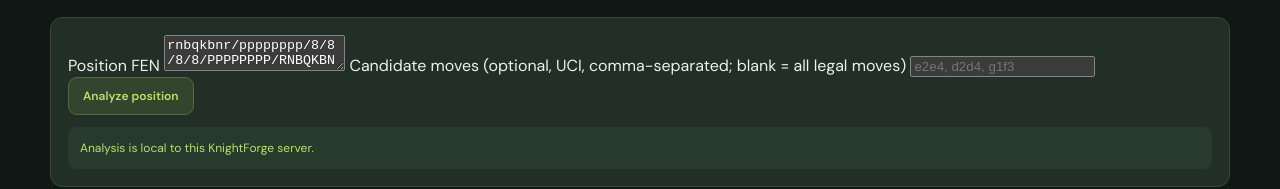
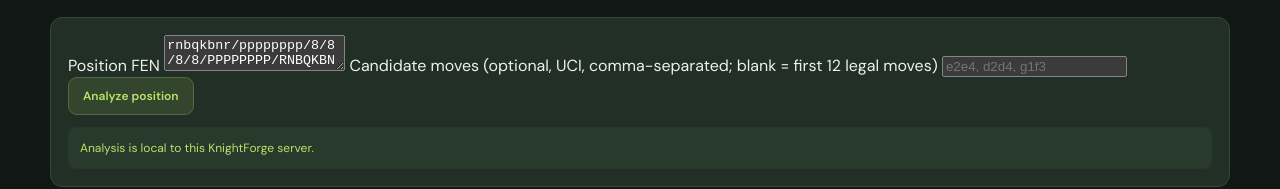
Before and after one commit to g82202773-coder/knightforge-chess, a plain HTML site: page web/index.html in a window 1280 px wide. Shown: the part 3969-4158 px from the top of the page. Drawn offline with nearby package versions, Linux system fonts and the light colour scheme; files that its build step writes are made by us from their sources; no server answers; files whose address does not match are found by name.

Commit message:
Clarify default candidate analysis scope

```diff
--- a/web/index.html
+++ b/web/index.html
@@ -139,7 +139,7 @@
   <div class="strategy-lesson-card">
     <label for="analysis-fen">Position FEN</label>
     <textarea id="analysis-fen" rows="2" spellcheck="false">rnbqkbnr/pppppppp/8/8/8/8/PPPPPPPP/RNBQKBNR w KQkq - 0 1</textarea>
-    <label for="analysis-candidates">Candidate moves (optional, UCI, comma-separated; blank = all legal moves)</label>
+    <label for="analysis-candidates">Candidate moves (optional, UCI, comma-separated; blank = first 12 legal moves)</label>
     <input id="analysis-candidates" type="text" placeholder="e2e4, d2d4, g1f3">
     <button id="analysis-run" class="button hint-button">Analyze position</button>
     <div id="analysis-feedback" class="feedback" aria-live="polite">Analysis is local to this KnightForge server.</div>
```
